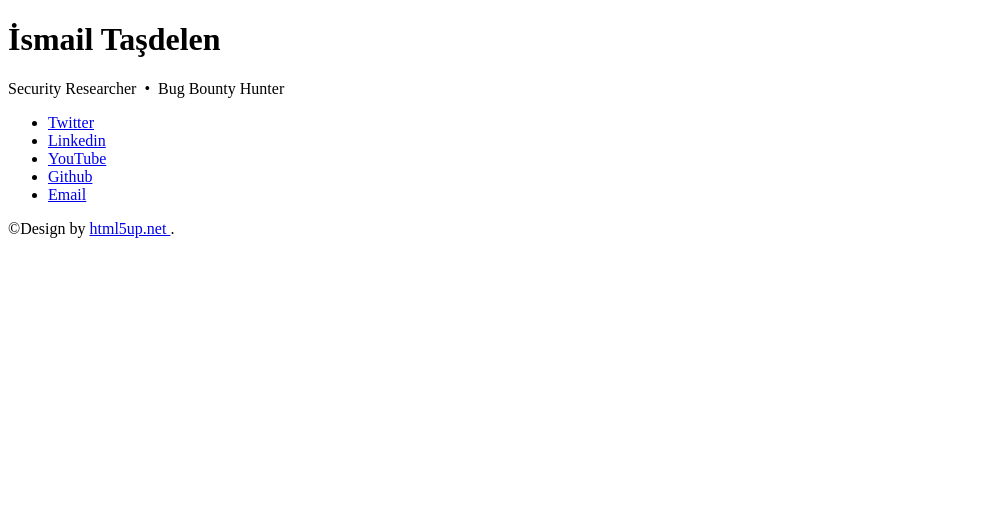
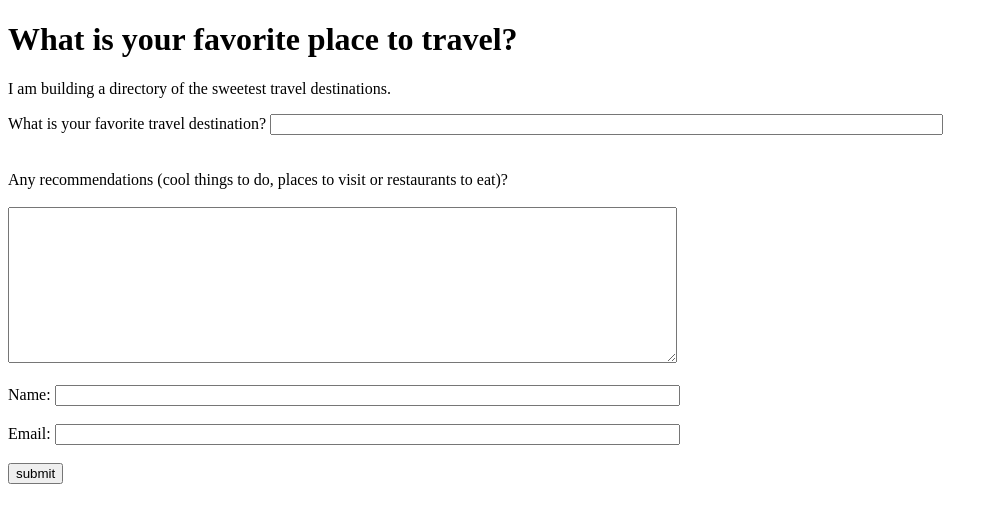
Before and after one commit to t2b2015/testing.github.io, a plain HTML site: page index.html in a window 1280 px wide. Shown: the whole page, without its empty margins (0-998 px from the left). Drawn offline with Linux system fonts and the light colour scheme.

Commit message:
Update index.html

```diff
--- a/index.html
+++ b/index.html
@@ -1,74 +1,31 @@
-<!DOCTYPE HTML>
-<!--
-	İsmail Taşdelen - Security Researcher - Bug Bounty Hunter  -- eidted by me
--->
+<!DOCTYPE html>
 <html>
+<head>
+    <title>Home Questionnaire<span id="selection-marker-1" class="redactor-selection-marker"></span></title>
 
-<head>
-	<title>İsmail Taşdelen</title>
-	<meta charset="utf-8" />
-	<meta name="description" content="Location : 127.0.0.1:1337/ismailtasdelen &amp; U1FgpxieKrOnly5GJg3TiA==">
-	<meta name="keywords"
-		content="security researcher, bug bounty hunter, ismail tasdelen, hall of fame, responsive disclosure, security engineer, information security specialist, web security expert">
-	<meta name="robots" content="index, follow">
-	<meta http-equiv="Content-Type" content="text/html; charset=utf-8">
-	<meta name="revisit-after" content="1 days">
-	<meta name="author" content="Ismail Tasdelen">
-	<meta http-equiv="Content-Type" content="text/html; charset=utf-8" />
-	<meta name="viewport" content="width=device-width, initial-scale=1.0">
-	<!--[if lte IE 8]><script src="assets/js/ie/html5shiv.js"></script><![endif]-->
-	<link rel="stylesheet" href="assets/css/main.css" />
-	<!--[if lte IE 8]><link rel="stylesheet" href="assets/css/ie8.css" /><![endif]-->
-	<!--[if lte IE 9]><link rel="stylesheet" href="assets/css/ie9.css" /><![endif]-->
-	<link rel="shortcut icon" href="assets/css/images/icon.ico">
-	<!--[if lte IE 9]><link rel="stylesheet" href="assets/css/images/icon.ico" /><![endif]-->
+    <!--Placeholder for Segment Snippet -->
+
 </head>
+<body>
+<h1>What is your favorite place to travel?</h1>
+<p>I am building a directory of the sweetest travel destinations.</p>
+<form name="travel" onsubmit="identify(event)">
+     What is your favorite travel destination?
+    <input name="destination" required="" size="81" type="text"/>
+    <br><br><br>
+    Any recommendations (cool things to do, places to visit or restaurants to eat)?
+    <br><br>
+    <textarea cols="81" name="details" required="" rows="10">
+    </textarea>
+    <br><br>
+    Name: <input name="fullname" required="" size="75" type="text"/>
+    <br><br>
+    Email: <input name="email" required="" size="75" type="email"/>
+    <br><br>
+    <input name="submit" type="submit" value="submit"/>
+</form>
 
-<body class="Loading">
-	<div id="wrapper">
-		<div id="bg"></div>
-		<div id="overlay"></div>
-		<div id="main">
+    <!--Placeholder for identify and track script -->
 
-			<!-- Header -->
-			<header id="header">
-				<h1>İsmail Taşdelen</h1>
-				<p>Security Researcher &nbsp;&bull;&nbsp; Bug Bounty Hunter </p>
-				<nav>
-					<ul>
-						<li><a href="https://twitter.com/@ismailtsdln" class="icon fa-twitter" target="_blank"><span
-									class="label">Twitter</span></a></li>
-						<li><a href="https://www.linkedin.com/in/ismailtasdelen" class="icon fa-linkedin"
-								target="_blank"><span class="label">Linkedin</span></a></li>
-						<li><a href="https://www.youtube.com/channel/UCPqc50Wmt6ZF2BJWtNJlq-g"
-								class="icon fa-youtube-play" target="_blank"><span class="label">YouTube</span></a></li>
-						<li><a href="https://github.com/ismailtasdelen" class="icon fa-github" target="_blank"><span
-									class="label">Github</span></a></li>
-						<li><a href="mailto:pentestdatabase@gmail.com" class="icon fa-envelope-o" target="_blank"><span
-									class="label">Email</span></a></li>
-					</ul>
-				</nav>
-			</header>
-
-			<!-- Footer -->
-			<footer id="footer">
-				<span class="copyright">&copy;Design by <a href="https://html5up.net/aerial"> html5up.net </a>.</span>
-			</footer>
-
-		</div>
-	</div>
-	<!--[if lte IE 8]><script src="assets/js/ie/respond.min.js"></script><![endif]-->
-	<script>
-		window.onload = function () {
-			document.body.className = '';
-		}
-		window.ontouchmove = function () {
-			return false;
-		}
-		window.onorientationchange = function () {
-			document.body.scrollTop = 0;
-		}
-	</script>
 </body>
-
 </html>
```
